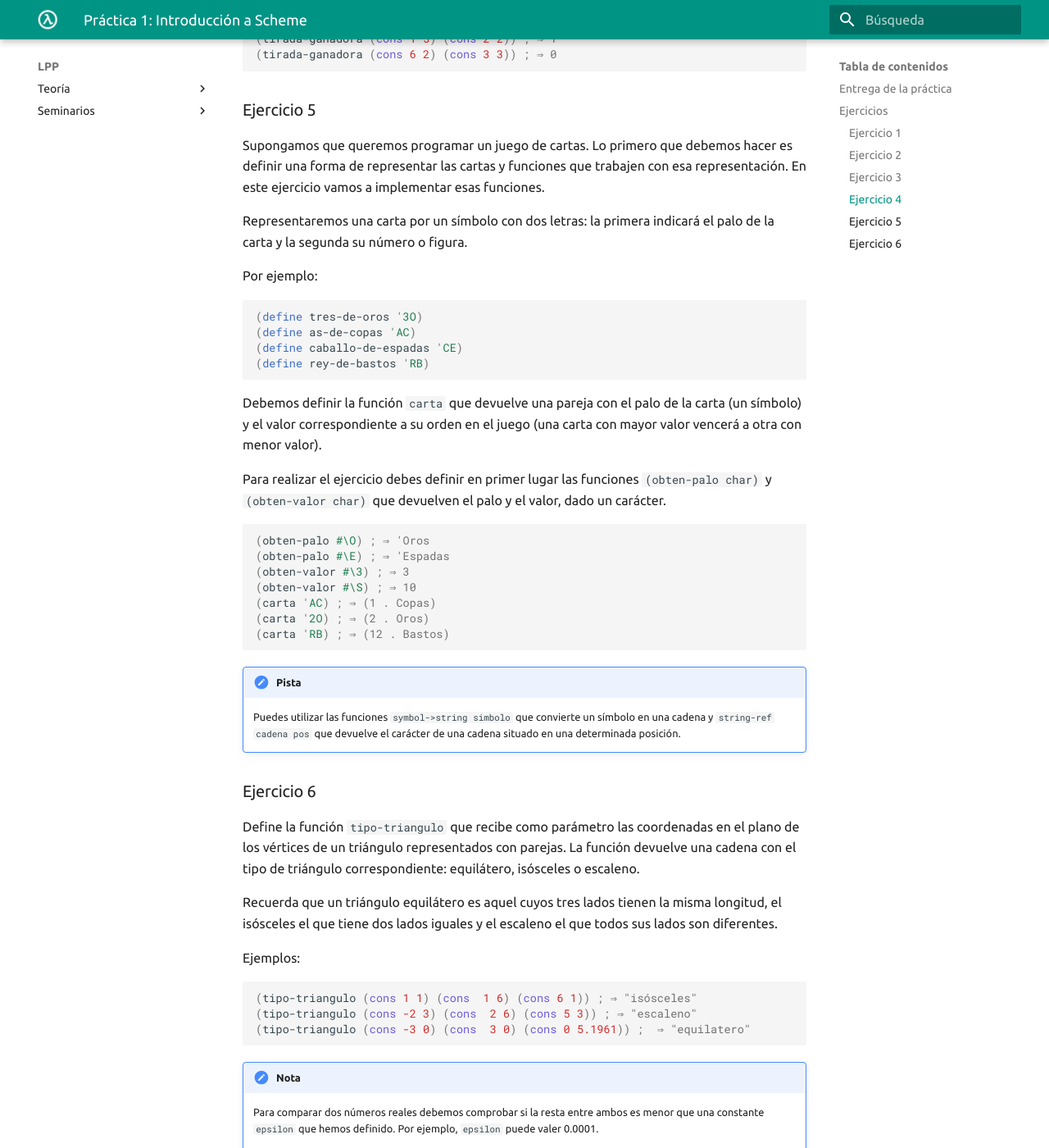
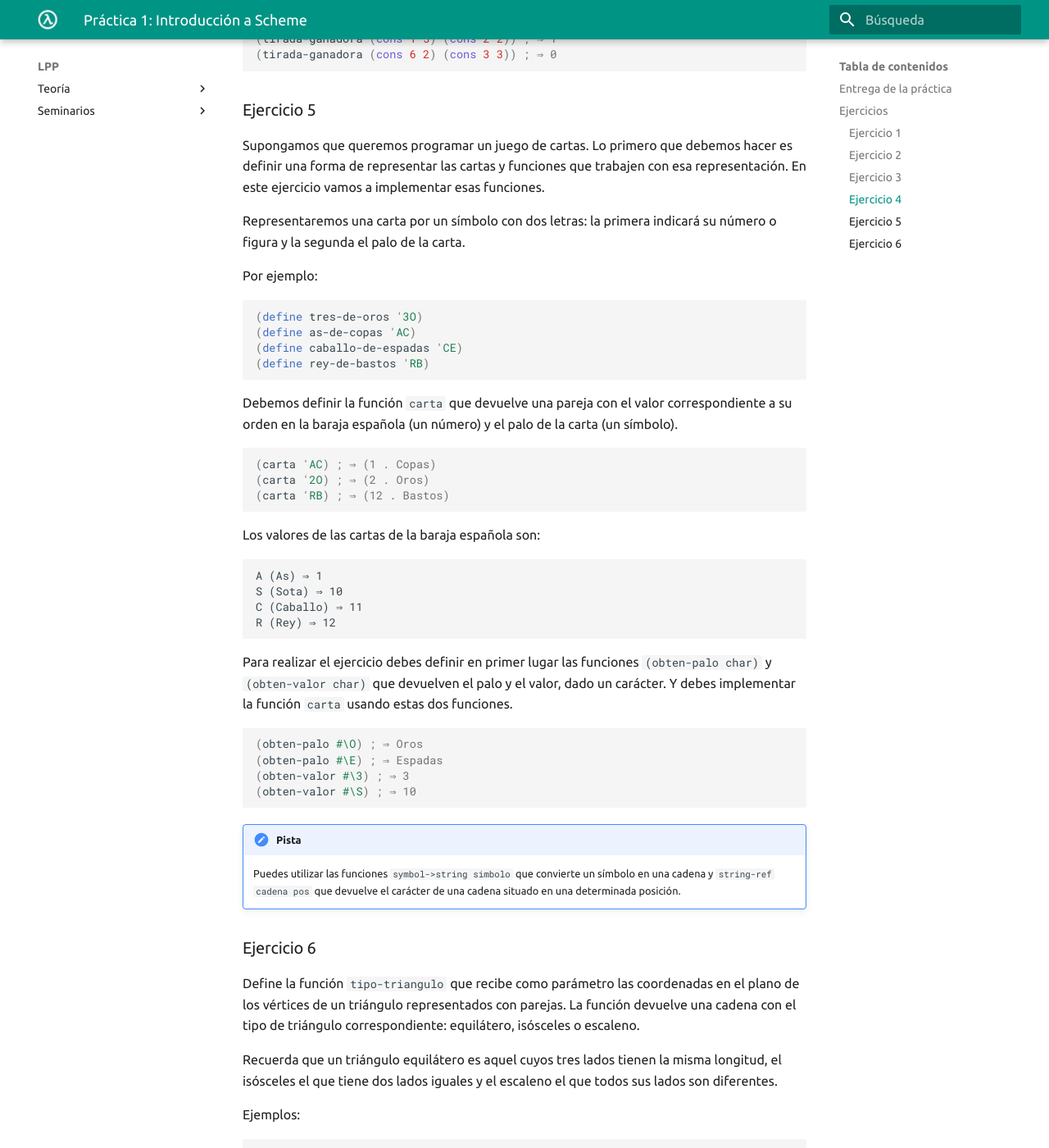
Before and after one commit to domingogallardo/apuntes-lpp, an MkDocs documentation site: the page built from docs/practicas/practica01/practica01.md, in a window 1280 px wide and 1400 px high, scrolled down 3763 px. Shown: the whole window at 82% size. Built offline with MkDocs 1.6.1 and Material for MkDocs 9.7.7, drawn with Linux system fonts in a browser that asks for light colours.

Commit message:
Más cambios en la práctica 1

````diff
--- a/docs/practicas/practica01/practica01.md
+++ b/docs/practicas/practica01/practica01.md
@@ -210,7 +210,7 @@ funciones que trabajen con esa representación. En este ejercicio vamos
 a implementar esas funciones.
 
 Representaremos una carta por un símbolo con dos letras: la primera
-indicará el palo de la carta y la segunda su número o figura.
+indicará su número o figura y la segunda el palo de la carta.
 
 Por ejemplo:
 
@@ -221,22 +221,35 @@ Por ejemplo:
 (define rey-de-bastos 'RB)
 ```
 
-Debemos definir la función `carta` que devuelve una pareja con el palo
-de la carta (un símbolo) y el valor correspondiente a su orden en el
-juego (una carta con mayor valor vencerá a otra con menor valor).
+Debemos definir la función `carta` que devuelve una pareja con el
+valor correspondiente a su orden en la baraja española (un número) y el palo
+de la carta (un símbolo).
+
+```racket
+(carta 'AC) ; ⇒ (1 . Copas)
+(carta '2O) ; ⇒ (2 . Oros)
+(carta 'RB) ; ⇒ (12 . Bastos)
+```
+
+Los valores de las cartas de la baraja española son:
+
+```text
+A (As) ⇒ 1
+S (Sota) ⇒ 10
+C (Caballo) ⇒ 11
+R (Rey) ⇒ 12
+```
 
 Para realizar el ejercicio debes definir en primer lugar las funciones
 `(obten-palo char)` y `(obten-valor char)` que devuelven el palo y el
-valor, dado un carácter.
+valor, dado un carácter. Y debes implementar la función `carta` usando
+estas dos funciones.
 
 ```racket
-(obten-palo #\O) ; ⇒ 'Oros
-(obten-palo #\E) ; ⇒ 'Espadas
+(obten-palo #\O) ; ⇒ Oros
+(obten-palo #\E) ; ⇒ Espadas
 (obten-valor #\3) ; ⇒ 3
 (obten-valor #\S) ; ⇒ 10
-(carta 'AC) ; ⇒ (1 . Copas)
-(carta '2O) ; ⇒ (2 . Oros)
-(carta 'RB) ; ⇒ (12 . Bastos)
 ```
 
 !!! Note "Pista"
````
